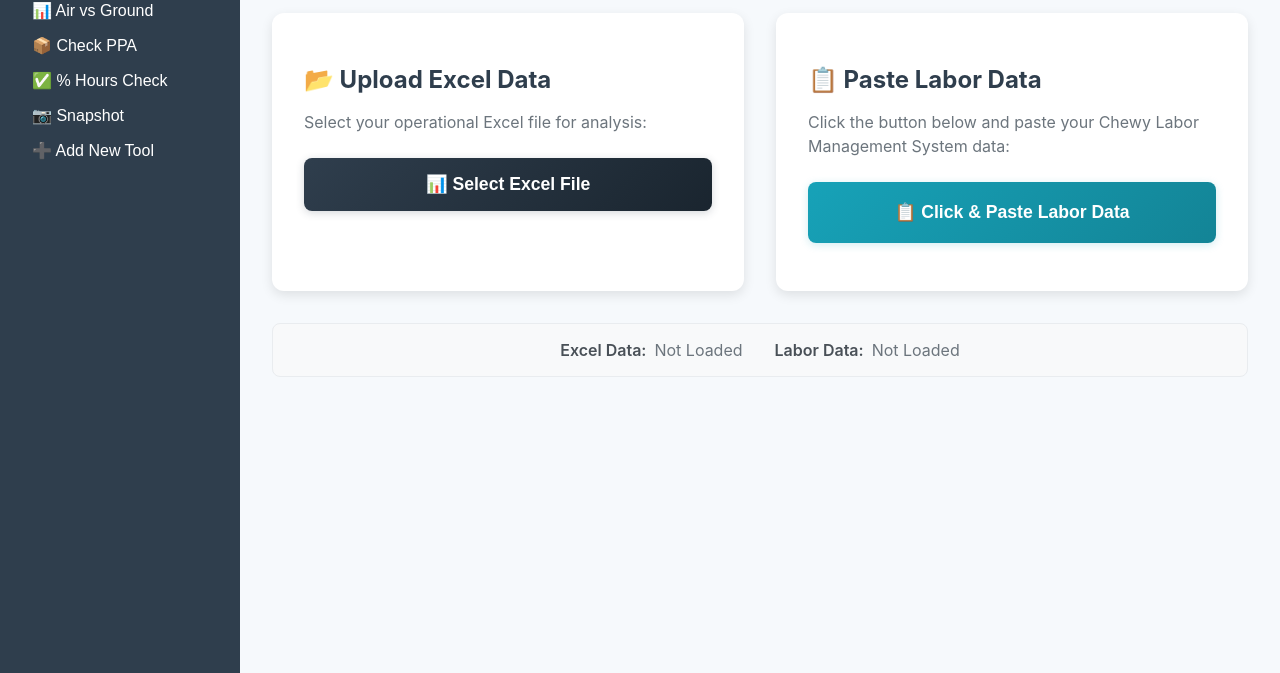
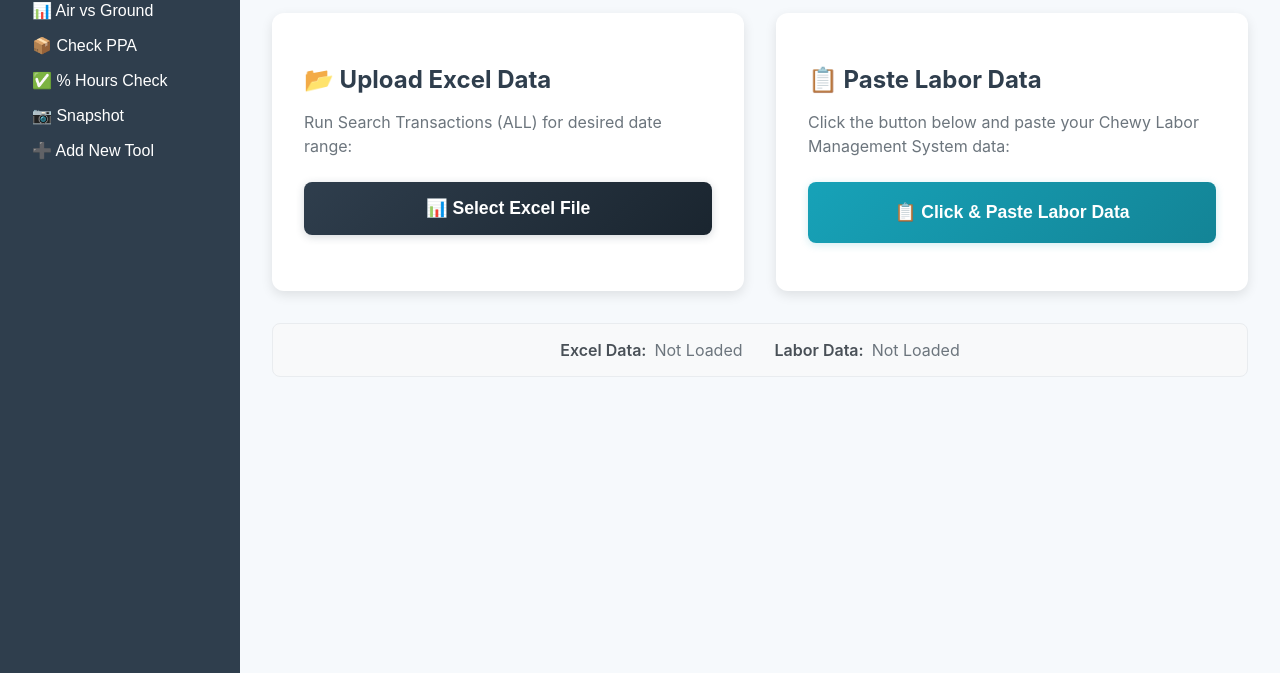
Before and after one commit to Joshleman10/IB-Tool, a plain HTML site: page snapshot/index.html in a window 1280 px wide. Shown: the part 127-800 px from the top of the page. Drawn offline with Linux system fonts and the light colour scheme.

Commit message:
verbiage 1.1

```diff
--- a/snapshot/index.html
+++ b/snapshot/index.html
@@ -26,7 +26,7 @@
     <div class="input-section">
       <div class="input-card">
         <h2>📂 Upload Excel Data</h2>
-        <p>Select your operational Excel file for analysis:</p>
+        <p>Run Search Transactions (ALL) for desired date range:</p>
         <button class="upload-btn" onclick="document.getElementById('fileInput').click()">
           📊 Select Excel File
         </button>
```
Also changed, not shown: airVsGroundAnalyzer/index.html (+1 -1 lines).
